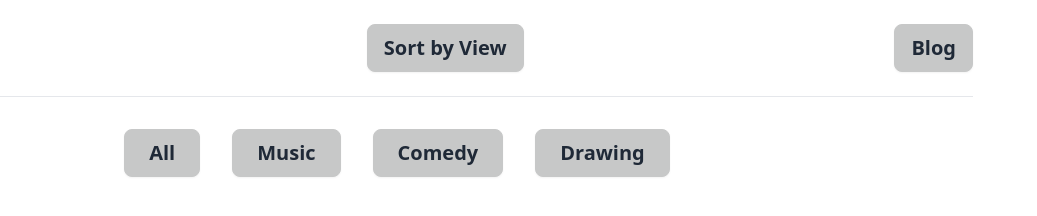
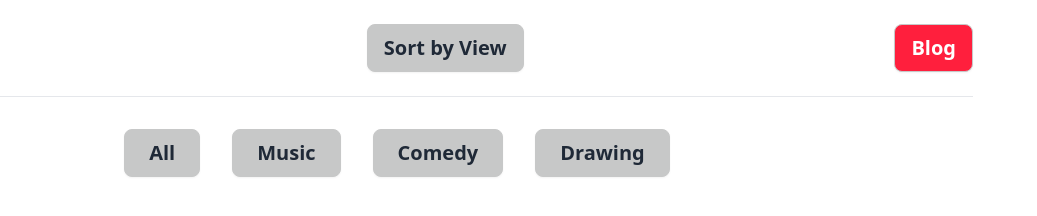
Before and after one commit to Farhan-Shahriar-Himel/ph-tube, a plain HTML site: page index.html in a window 1280 px wide. Shown: the full height of the page, 243-1280 px from the left. Drawn offline with nearby package versions, Linux system fonts and the light colour scheme; no server answers.

Commit message:
blog btn update

```diff
--- a/index.html
+++ b/index.html
@@ -17,7 +17,7 @@
                 <img src="images/Logo.png" alt="">
             </div>
             <button id="sort-btn" onclick="sortData(this)" class="btn btn-active lg:text-xl">Sort by View</button>
-            <button class="btn btn-active hover:text-white hover:bg-[#FF1F3D] lg:text-xl"><a href="blog.html" target="_blank">Blog</a></button>
+            <button class="btn btn-active text-white hover:text-black hover:bg-[#FF1F3D] bg-[#FF1F3D] lg:text-xl"><a href="blog.html" target="_blank">Blog</a></button>
         </nav>
         <hr>
     </header>
```
